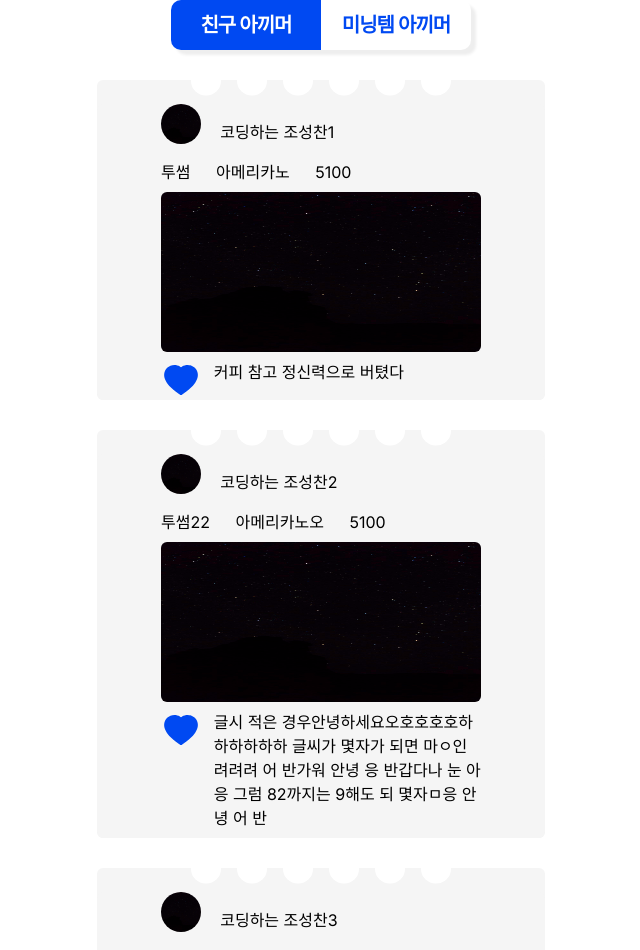
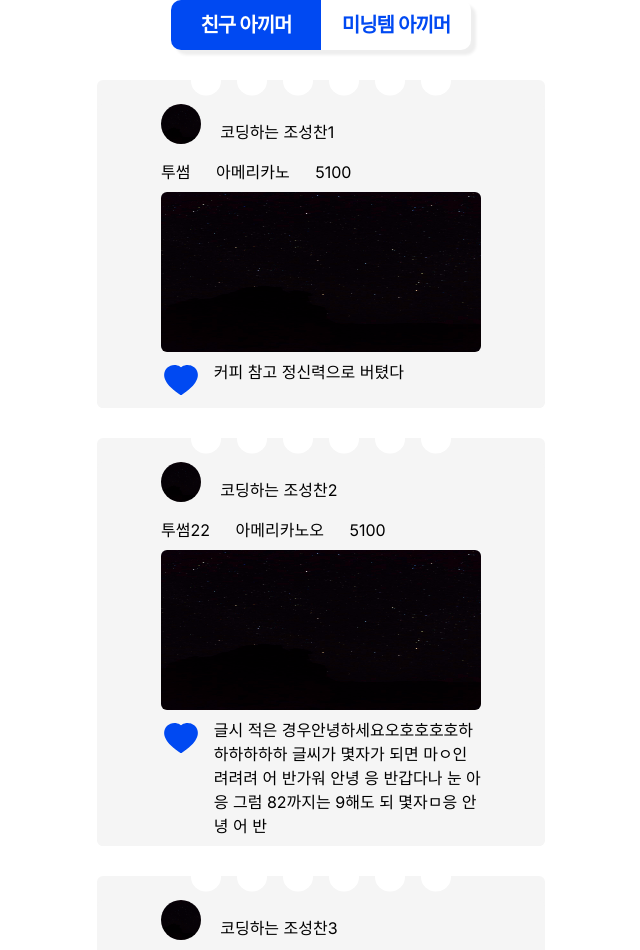
Before and after one commit to s01k1m/Akigimi, a Next.js app in the folder frontend/: page /feed in a window 1280 px wide. Shown: the top 950 px of the page, without its empty margins (319-959 px from the left). Built offline with nearby package versions, Linux system fonts and the light colour scheme.

Commit message:
design: 피드 하트 이모티콘 mb 주기기
Former-commit-id: 073a79cc740427194350f41799c44134414b92bb

```diff
--- a/frontend/components/Feed/Description.tsx
+++ b/frontend/components/Feed/Description.tsx
@@ -17,7 +17,7 @@ const Description: React.FC<DescriptionProps> = ({ isLiked, description }) => {
     };
     return (
         <div className="flex w-[50vw] max-w-xs">
-             <div onClick={handleToggleLike} className="me-[1vw]">
+             <div onClick={handleToggleLike} className="me-[1vw] mb-2">
             {liked ? (
                 <AiOutlineHeart
                      color="#0049F2"
```
